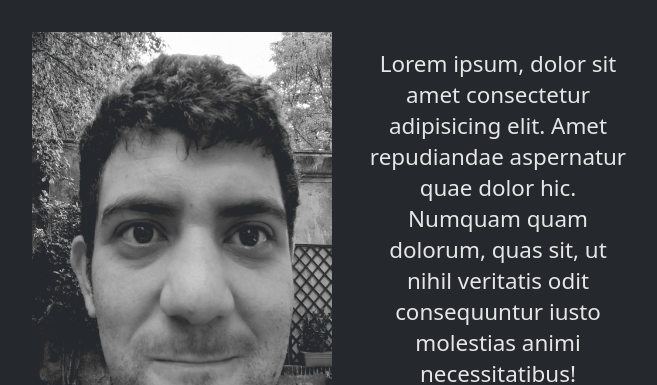
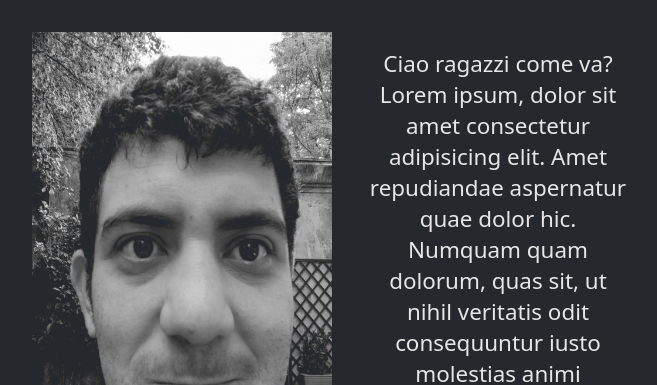
Before and after one commit to lichfolky/black-page, a plain HTML site: page index.html in a window 1280 px wide. Shown: the part 127-512 px from the top of the page, without its empty margins (308-965 px from the left). Drawn offline with Linux system fonts and the light colour scheme.

Commit message:
add text

```diff
--- a/index.html
+++ b/index.html
@@ -15,7 +15,9 @@
             <img src="img/me.png" alt="il mio bel viso bianco e nero" width="300">
 
             <div>
-                <p>Lorem ipsum, dolor sit amet consectetur adipisicing elit. Amet repudiandae aspernatur quae dolor hic.
+                <p>Ciao ragazzi come va?
+                    Lorem ipsum, dolor sit amet consectetur adipisicing elit. Amet repudiandae aspernatur quae dolor
+                    hic.
                     Numquam quam dolorum, quas sit, ut nihil veritatis odit consequuntur iusto molestias animi
                     necessitatibus! Doloribus, adipisci?</p>
                 <a href="about-me.html">About me</a>
```
